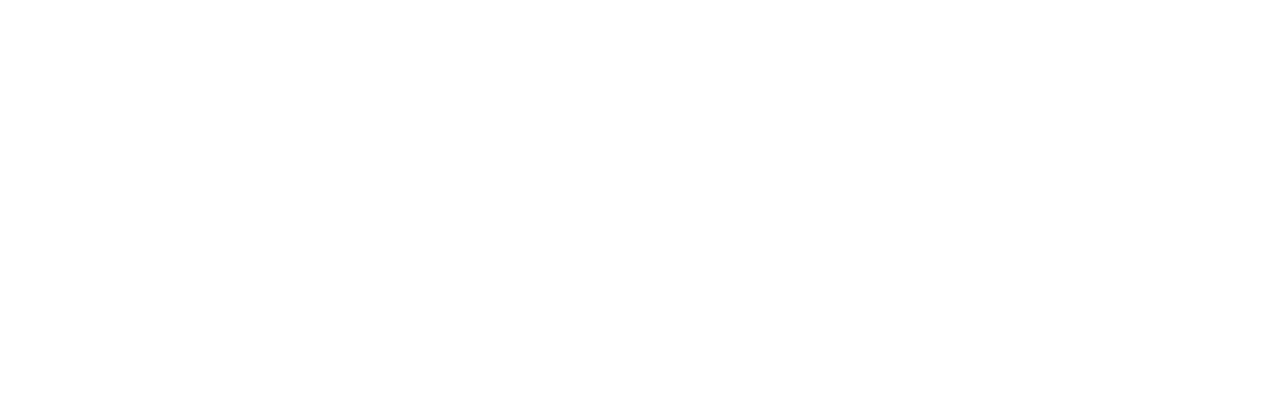
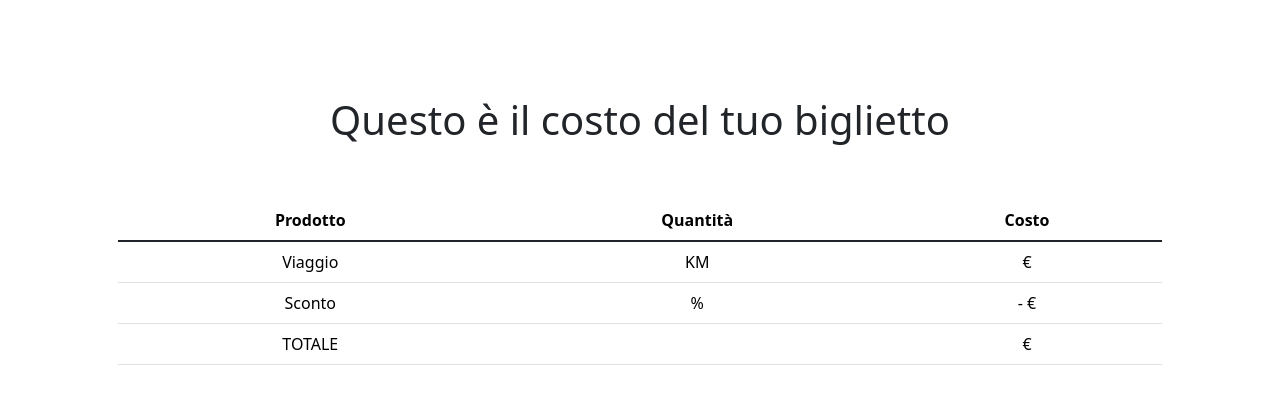
Before and after one commit to aniellonigrocogliano/js-biglietto-treno, a plain HTML site: page index.html in a window 1280 px wide. Drawn offline with nearby package versions, Linux system fonts and the light colour scheme.

Commit message:
add: esercizio completo

```diff
--- a/index.html
+++ b/index.html
@@ -1,11 +1,41 @@
 <!DOCTYPE html>
-<html lang="en">
+<html lang="it">
 <head>
     <meta charset="UTF-8">
     <meta name="viewport" content="width=device-width, initial-scale=1.0">
     <title>Calcolo costo del biglietto</title>
+    <link href="https://cdn.jsdelivr.net/npm/bootstrap@5.3.3/dist/css/bootstrap.min.css" rel="stylesheet" integrity="sha384-QWTKZyjpPEjISv5WaRU9OFeRpok6YctnYmDr5pNlyT2bRjXh0JMhjY6hW+ALEwIH" crossorigin="anonymous">
 </head>
-<body>
+<body class="container text-center p-5">
+    <h1 class="p-5">Questo è il costo del tuo biglietto</h1>
 
+    <table class="table">
+        <thead>
+          <tr>
+            <th scope="col">Prodotto</th>
+            <th scope="col">Quantità</th>
+            <th scope="col">Costo</th>
+          </tr>
+        </thead>
+        <tbody class="table-group-divider">
+          <tr>
+            <td >Viaggio</td>
+            <td > <Span id="km"></Span> KM</td>
+            <td ><span id="prize"> </span> €</td>
+          </tr>
+          <tr>
+            <td>Sconto</td>
+            <td > <Span id="discountnumber"></Span> %</td>
+            <td >-<span id="discountprize"> </span> €</td>
+          </tr>
+          <tr>
+            <td scope="row" >TOTALE</td>
+            <td scope="row" ></td>
+            <td scope="row"><span id="userprize"> </span> €</td>
+          </tr>
+        </tbody>
+      </table>
+
+    <script src="js/script.js"></script>
 </body>
 </html>
```
